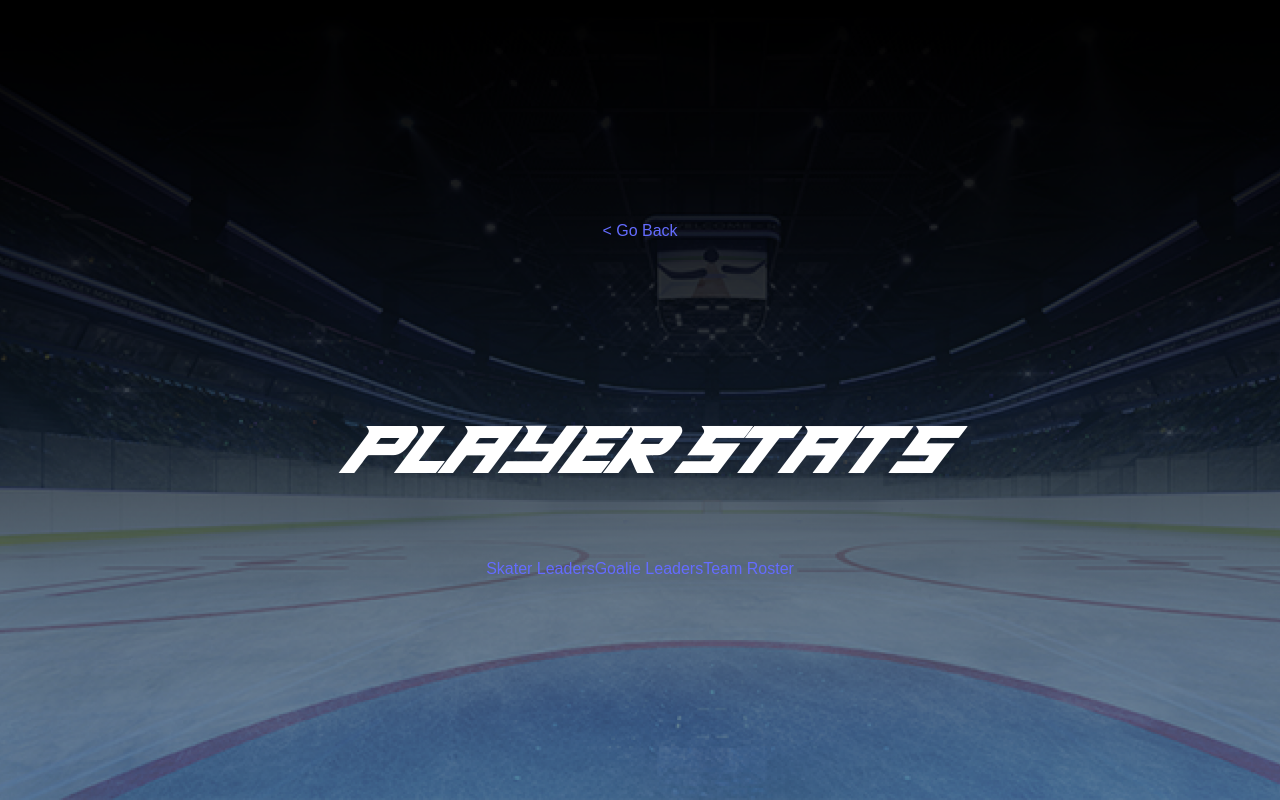
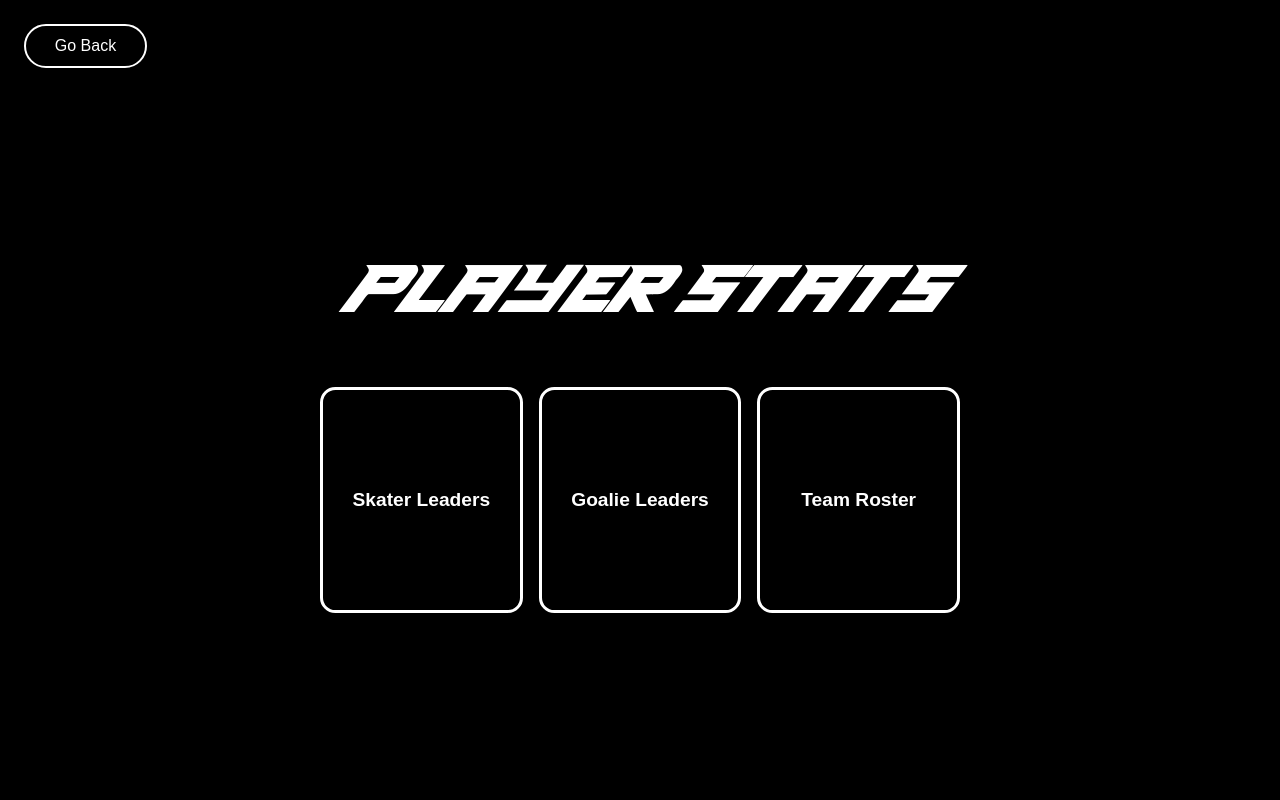
Before and after one commit to pslib-cz/2023-p3a-mpa-react-project-VlastikTrnka, a React (Vite) app in the folder NHLDashboard/: page /2023-p3a-mpa-react-project-VlastikTrnka/player-stats in a window 1280 px wide. Built offline with nearby package versions, Linux system fonts and the light colour scheme; no server answers.

Commit message:
SkaterLeaders

```diff
--- a/NHLDashboard/src/components/GoalieLeaders.tsx
+++ b/NHLDashboard/src/components/GoalieLeaders.tsx
@@ -1,14 +1,25 @@
 import { useState, useContext } from 'react';
 import { DashboardContext } from '../Provider/NHLContext';
 import { useNavigate } from 'react-router-dom';
+import styles from './Schedule.module.css';
+import stylesGoalieLeaders from './SkaterLeaders.module.css';
 
 type GoalieCategory = 'savePctg' | 'shutouts' | 'wins' | 'goalsAgainstAverage';
+
+const categoryLabels: Record<GoalieCategory, string> = {
+  savePctg: 'Save Percentage',
+  shutouts: 'Shutouts',
+  wins: 'Wins',
+  goalsAgainstAverage: 'Goals Against Average'
+};
 
 const GoalieLeaders = () => {
     const [selectedCategory, setSelectedCategory] = useState<GoalieCategory>('wins');
     const { data } = useContext(DashboardContext);
     const navigate = useNavigate();
     const goalieLeaders = data.topgoalies;
+
+    const categories: GoalieCategory[] = ['savePctg', 'shutouts', 'wins', 'goalsAgainstAverage'];
 
     const handleCategoryChange = (category: GoalieCategory) => {
         setSelectedCategory(category);
@@ -17,25 +28,26 @@ const GoalieLeaders = () => {
     const renderLeadersTable = (category: GoalieCategory) => {
         const leaders = goalieLeaders[category];
         return leaders.map((leader) => (
-            <div key={leader.id}>
-                <img src={leader.headshot} alt={`${leader.firstName.default} ${leader.lastName.default}`} />
-                <p>{`${leader.firstName.default} ${leader.lastName.default} - ${leader.teamAbbrev}`}</p>
-                <p>{`Value: ${leader.value}`}</p>
+            <div className={stylesGoalieLeaders.playerCard} key={leader.id}>
+                <img className={stylesGoalieLeaders.playerCard__img} src={leader.headshot} alt={`${leader.firstName.default} ${leader.lastName.default}`} />
+                <p className={stylesGoalieLeaders.playerCard__player}>{`${leader.firstName.default} ${leader.lastName.default} - ${leader.teamAbbrev}`}</p>
+                <p className={stylesGoalieLeaders.playerCard__value}>{`Value: ${leader.value}`}</p>
             </div>
         ));
     };
 
     return (
-        <div>
-            <button onClick={() => navigate('/player-stats')}>Go Back</button>
+        <div className={stylesGoalieLeaders.SkaterLeadersWrapper}>
+            <button className='btnBack' onClick={() => navigate('/player-stats')}>Go Back</button>
             <h1>Goalie Leaders</h1>
-
-            <button onClick={() => handleCategoryChange('savePctg')}>Save Percentage</button>
-            <button onClick={() => handleCategoryChange('shutouts')}>Shutouts</button>
-            <button onClick={() => handleCategoryChange('wins')}>Wins</button>
-            <button onClick={() => handleCategoryChange('goalsAgainstAverage')}>Goals Against Average</button>
-
-            <div>{renderLeadersTable(selectedCategory)}</div>
+            <div className={styles.daysOfWeek}>
+                {categories.map(cat => (
+                    <button key={cat} onClick={() => handleCategoryChange(cat as GoalieCategory)} className={`${styles.dayButton} ${cat === selectedCategory ? styles.activeButton : ''}`}>
+                        {categoryLabels[cat]}
+                    </button>
+                ))}
+            </div>
+            <div className={stylesGoalieLeaders.playerCard__box}>{renderLeadersTable(selectedCategory)}</div>
         </div>
     );
 };
--- /dev/null
+++ b/NHLDashboard/src/components/PlayerStats.module.css
@@ -0,0 +1,116 @@
+.dashboard {
+    display: flex;
+    flex-direction: column;
+    justify-content: center;
+    align-items: center;
+    height: 100vh;
+    width: 100vw;
+    color: white;
+    margin: 0;
+    padding: 0;
+  }
+
+  .dashboard__title {
+    margin: 0 2em;
+    margin-bottom: 1.5em;
+    margin-top: 1.5em;
+    font-size: 2.5em;
+    color: white;
+    text-shadow: 2px 2px 4px rgba(0, 0, 0, 0.6);
+  }
+
+  .dashboard__menu {
+    display: grid;
+    grid-template-columns: 1fr;
+    grid-gap: 1em;
+    width: 85vw;
+    justify-content: center;
+  }
+
+  .dashboard__menu-item {
+    display: flex;
+    align-items: center;
+    justify-content: center;
+    height: 100px;
+    background-color: rgba(0, 0, 0, 0.1);
+    border: 2px solid white;
+    border-radius: 0.8em;
+    font-size: 1em;
+    color: white;
+    cursor: pointer;
+    transition: transform 0.3s ease;
+    padding: 0 1em;
+    text-decoration: none;
+    font-family: 'Montserrat', sans-serif;
+    font-weight: 600;
+  }
+
+    .dashboard__menu-item:hover {
+      transform: scale(1.03);
+      color: white;
+    }
+
+    .dashboard__menu-item i {
+      margin-right: 10px;
+    }
+
+    .dashboard__menu-item a {
+      color: white;
+      text-decoration: none;
+      font-size: 1.2rem;
+    }
+
+  @media (min-width: 600px) {
+    .dashboard__menu {
+      grid-template-columns: repeat(3, 1fr);
+    }
+    .dashboard__title {
+      font-size: 3.5em;
+    }
+
+    .dashboard__menu-item {
+        height: 140px;
+      }
+  }
+
+  @media (min-width: 900px) {
+    .dashboard__menu {
+      width: 70vw;
+    }
+
+    .dashboard__title {
+      margin-top: 2em;
+      font-size: 4em;
+    }
+
+    .dashboard__menu-item {
+      border: 3px solid white;
+      font-size: 1.2em;
+    }
+
+    .dashboard__menu-item {
+      height: 220px;
+    }
+  }
+
+  @media (min-width: 1200px) {
+    .dashboard__menu {
+      width: 50vw;
+    }
+
+    .dashboard__title {
+      font-size: 5em;
+      margin-top: .7em;
+      margin-bottom: .7em;
+    }
+  }
+
+  @media (min-width: 1800px) {
+
+    .dashboard__title {
+      font-size: 5em;
+      margin-top: .2em;
+      margin-bottom: .9em;
+    }
+
+  }
--- a/NHLDashboard/src/components/PlayerStats.tsx
+++ b/NHLDashboard/src/components/PlayerStats.tsx
@@ -1,22 +1,23 @@
 import React from 'react';
 import { Link } from 'react-router-dom';
-import styles from './Dashboard.module.css';
+import playerStyles from './PlayerStats.module.css';
+import { useNavigate } from 'react-router-dom';
 
 const PlayerStats: React.FC = () => {
+  const navigate = useNavigate();
+
   return (
-    <div className={styles.dashboard}>
-      <Link to="/Dashboard" className={styles.backButton}>
-        &lt; Go Back
-      </Link>
-      <h1 className={styles.dashboardTitle}>Player Stats</h1>
-      <div className={styles.dashboardMenu}>
-        <Link to="/skater-leaders" className={styles.menuItem}>
+    <div className={playerStyles.dashboard}>
+      <button onClick={() => navigate('/Dashboard')} className='btnBack'>Go Back</button>
+      <h1 className={playerStyles.dashboard__title}>Player Stats</h1>
+      <div className={playerStyles.dashboard__menu}>
+        <Link to="/skater-leaders" className={playerStyles['dashboard__menu-item']}>
           Skater Leaders
         </Link>
-        <Link to="/goalie-leaders" className={styles.menuItem}>
+        <Link to="/goalie-leaders" className={playerStyles['dashboard__menu-item']}>
           Goalie Leaders
         </Link>
-        <Link to="/team-roster" className={styles.menuItem}>
+        <Link to="/team-roster" className={playerStyles['dashboard__menu-item']}>
           Team Roster
         </Link>
       </div>
--- a/NHLDashboard/src/components/Roster.tsx
+++ b/NHLDashboard/src/components/Roster.tsx
@@ -14,8 +14,8 @@ export const Roster = () => {
     navigate(`/player-details/${playerId}`);
   };
 
-  if (loading) return <div>Loading roster...</div>;
-  if (!roster) return <div>No roster available</div>;
+  if (loading) return <p>Loading roster...</p>;
+  if (!roster) return <p>No roster available</p>;
 
   return (
     <div>
--- /dev/null
+++ b/NHLDashboard/src/components/SkaterLeaders.module.css
@@ -0,0 +1,113 @@
+
+.SkaterLeadersWrapper {
+    margin-bottom: 4em;
+}
+
+.playerCard__box {
+    display: flex;
+    flex-direction: column;
+    justify-content: center;
+    align-items: center;
+    gap: 1em;
+    margin: 0;
+    padding: 0;
+}
+
+.playerCard {
+    display: flex;
+    flex-direction: column;
+    justify-content: center;
+    align-items: center;
+    width: 70vw;
+    border: 2px solid white;
+    border-radius: .8em;
+    margin: 0em auto;
+    padding: 0;
+}
+
+.playerCard__img {
+    width: 100%;
+    height: auto;
+    border-bottom: 2px solid white;
+    margin-bottom: 1.5em;
+}
+
+.playerCard__player {
+    font-size: 1em;
+    color: white;
+    padding: 0;
+    margin: 0;
+}
+
+.playerCard__value {
+    font-size: 1em;
+    font-weight: 700;
+    color: white;
+}
+
+
+@media (min-width: 500px) {
+    .playerCard__player {
+        font-size: 1.2em;
+    }
+
+    .playerCard__value {
+        font-size: 1.3em;
+    }
+
+    .playerCard {
+        width: 50vw;
+    }
+}
+
+@media (min-width: 700px) {
+    .playerCard__box {
+        display: grid;
+        grid-template-columns: repeat(2, 1fr);
+        gap: 1.5em;
+    }
+
+    .playerCard {
+        width: 40vw;
+    }
+}
+
+
+@media (min-width: 900px) {
+    .playerCard__box {
+        gap: 1em;
+        max-width: 65vw;
+        margin: 0 auto;
+    }
+
+    .playerCard {
+        width: 30vw;
+    }
+}
+
+
+@media (min-width: 1200px) {
+    .playerCard__box {
+        gap: 1.2em;
+        grid-template-columns: repeat(3, 1fr);
+        max-width: 60vw;
+        margin: 0 auto;
+    }
+
+    .playerCard {
+        width: 20vw;
+    }
+}
+
+@media (min-width: 1400px) {
+    .playerCard__box {
+        gap: 1.2em;
+        grid-template-columns: repeat(3, 1fr);
+        max-width: 50vw;
+        margin: 0 auto;
+    }
+
+    .playerCard {
+        width: 20vw;
+    }
+}
--- a/NHLDashboard/src/components/SkaterLeaders.tsx
+++ b/NHLDashboard/src/components/SkaterLeaders.tsx
@@ -1,42 +1,55 @@
 import { useState, useContext } from 'react';
 import { DashboardContext } from '../Provider/NHLContext';
 import { useNavigate } from 'react-router-dom';
+import styles from './Schedule.module.css';
+import stylesSkaterLeaders from './SkaterLeaders.module.css';
 
-type Category = 'points' | 'assists' | 'goals' | 'toi' | 'penaltyMins' | 'faceoffLeaders';
+type CategoryType = 'points' | 'assists' | 'goals' | 'toi' | 'penaltyMins' | 'faceoffLeaders';
+
+const categoryLabels: Record<CategoryType, string> = {
+  points: 'Points',
+  assists: 'Assists',
+  goals: 'Goals',
+  toi: 'Time on Ice',
+  penaltyMins: 'Penalty Minutes',
+  faceoffLeaders: 'Faceoff Leaders'
+};
 
 const SkaterLeaders = () => {
-    const [selectedCategory, setSelectedCategory] = useState<Category>('points');
+    const [selectedCategory, setSelectedCategory] = useState<CategoryType>('points');
     const { data } = useContext(DashboardContext);
     const navigate = useNavigate();
     const skaterLeaders = data.topskaters;
 
-    const handleCategoryChange = (category: Category) => {
+    const categories: CategoryType[] = ['points', 'assists', 'goals', 'toi', 'penaltyMins', 'faceoffLeaders'];
+
+    const handleCategoryChange = (category: CategoryType) => {
         setSelectedCategory(category);
     };
 
-    const renderLeadersTable = (category: Category) => {
+    const renderLeadersTable = (category: CategoryType) => {
         const leaders = skaterLeaders[category];
         return leaders.map((leader) => (
-            <div key={leader.id}>
-                <img src={leader.headshot} alt={`${leader.firstName.default} ${leader.lastName.default}`} />
-                <p>{`${leader.firstName.default} ${leader.lastName.default} - ${leader.teamAbbrev}`}</p>
-                <p>{`${leader.value}`}</p>
+            <div className={stylesSkaterLeaders.playerCard} key={leader.id} >
+                <img className={stylesSkaterLeaders.playerCard__img} src={leader.headshot} alt={`${leader.firstName.default} ${leader.lastName.default}`} />
+                <p className={stylesSkaterLeaders.playerCard__player}>{`${leader.firstName.default} ${leader.lastName.default} - ${leader.teamAbbrev}`}</p>
+                <p className={stylesSkaterLeaders.playerCard__value}>{`${leader.value}`}</p>
             </div>
         ));
     };
 
     return (
-        <div>
-            <button onClick={() => navigate('/player-stats')}>Go Back</button>
+        <div className={stylesSkaterLeaders.SkaterLeadersWrapper}>
+            <button className='btnBack' onClick={() => navigate('/player-stats')}>Go Back</button>
             <h1>Skater Leaders</h1>
-            <button onClick={() => handleCategoryChange('points')}>Points</button>
-            <button onClick={() => handleCategoryChange('assists')}>Assists</button>
-            <button onClick={() => handleCategoryChange('goals')}>Goals</button>
-            <button onClick={() => handleCategoryChange('toi')}>Time On Ice</button>
-            <button onClick={() => handleCategoryChange('penaltyMins')}>Penalty Minutes</button>
-            <button onClick={() => handleCategoryChange('faceoffLeaders')}>Faceoff Leaders</button>
-
-            <div>{renderLeadersTable(selectedCategory)}</div>
+            <div className={styles.daysOfWeek}>
+                {categories.map(cat => (
+                    <button key={cat} onClick={() => handleCategoryChange(cat)} className={`${styles.dayButton} ${cat === selectedCategory ? styles.activeButton : ''}`}>
+                        {categoryLabels[cat]}
+                    </button>
+                ))}
+            </div>
+            <div className={stylesSkaterLeaders.playerCard__box}>{renderLeadersTable(selectedCategory)}</div>
         </div>
     );
 };
--- a/NHLDashboard/src/components/Team.module.css
+++ b/NHLDashboard/src/components/Team.module.css
@@ -16,7 +16,7 @@
     display: flex;
     flex-direction: column;
     align-items: center;
-    background: rgba(255, 255, 255, 0.1);
+    background: rgba(255, 255, 255,);
     border: 2px solid white;
     border-radius: 1em;
     padding: 1em;
```
Also changed, not shown: NHLDashboard/src/components/GameInfo.module.css (+11 -0 lines), NHLDashboard/src/components/Schedule.module.css (+29 -3 lines), NHLDashboard/src/components/Standings.module.css (+5 -5 lines).
